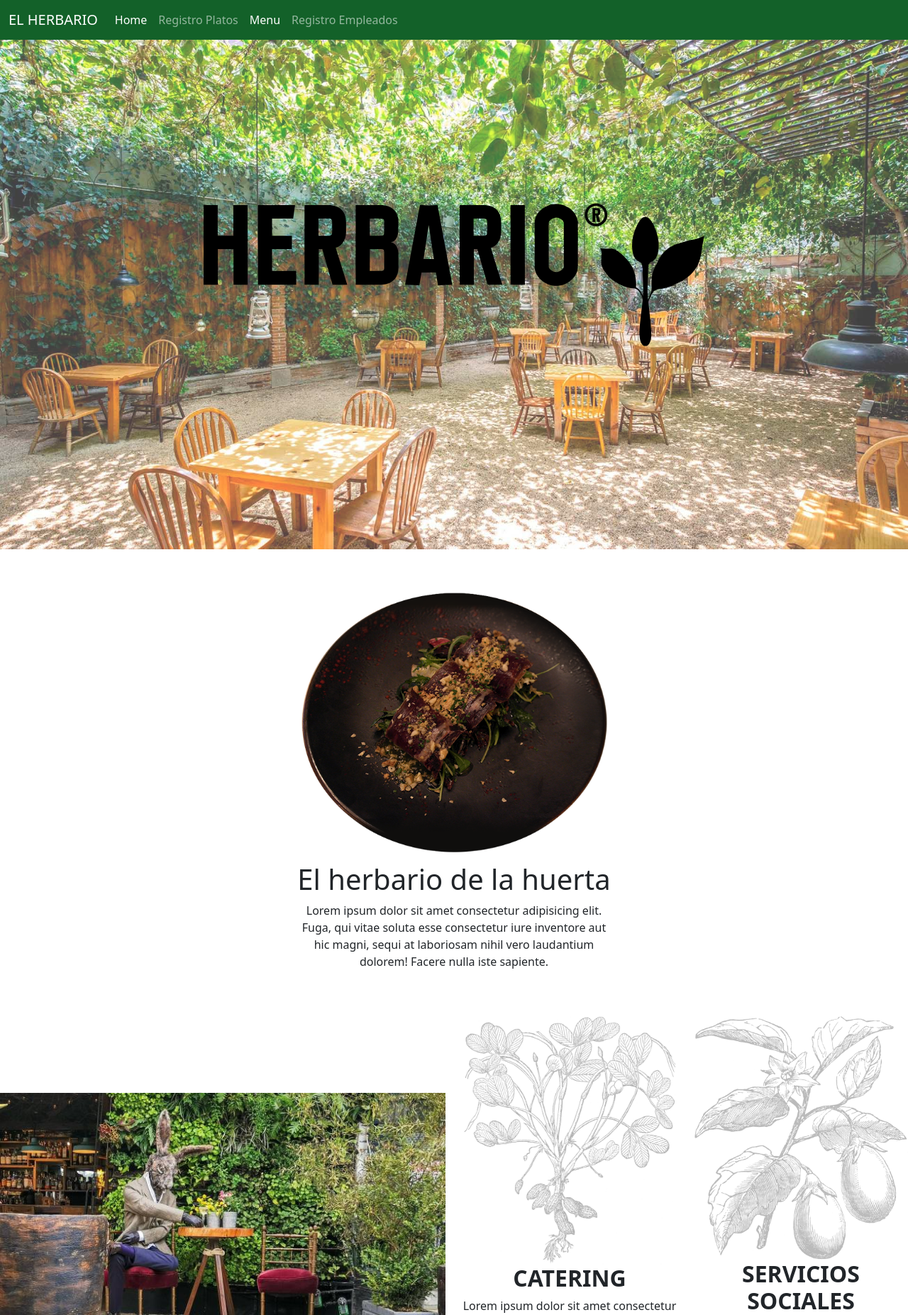
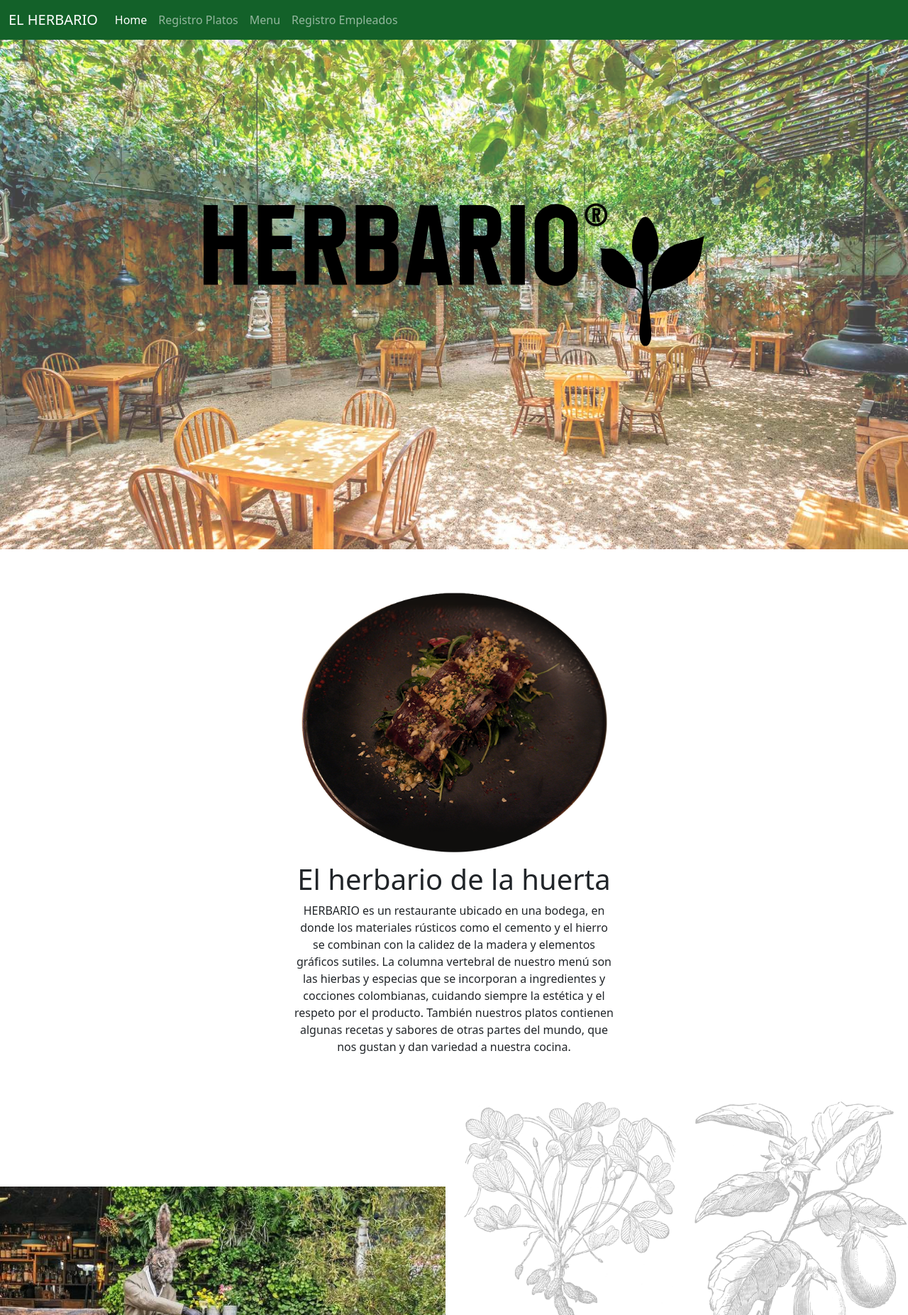
Before and after one commit to Samus8899/restaurantesabado, a Django app: page / in a window 1280 px wide. Shown: the top 1853 px of the page at 71% size. Run offline with Django 4.2, Linux system fonts and the light colour scheme; some libraries are stand-ins or nearby versions.

Commit message:
Detalles finales

```diff
--- a/config/web/templates/home.html
+++ b/config/web/templates/home.html
@@ -1,5 +1,6 @@
 <!DOCTYPE html>
 <html lang="en">
+
 <head>
     <meta charset="UTF-8">
     <meta http-equiv="X-UA-Compatible" content="IE=edge">
@@ -8,9 +9,9 @@
     <!-- CSS only -->
     <link href="https://cdn.jsdelivr.net/npm/bootstrap@5.2.2/dist/css/bootstrap.min.css" rel="stylesheet" integrity="sha384-Zenh87qX5JnK2Jl0vWa8Ck2rdkQ2Bzep5IDxbcnCeuOxjzrPF/et3URy9Bv1WTRi" crossorigin="anonymous">
     <link rel="stylesheet" href="../static/styles/estilosHome.css">
-    <link rel="stylesheet" href="https://cdnjs.cloudflare.com/ajax/libs/animate.css/4.1.1/animate.min.css"
-  />
+    <link rel="stylesheet" href="https://cdnjs.cloudflare.com/ajax/libs/animate.css/4.1.1/animate.min.css" />
 </head>
+
 <body>
 
     <header>
@@ -30,7 +31,9 @@
                     <div class="col-12 col-md-5 text-center">
                         <img src="../static/img/plato.png" alt="plato" class="img-fluid w-100">
                         <h1>El herbario de la huerta</h1>
-                        <p class="wow animate__animated animate__fadeInUp animate__slow">Lorem ipsum dolor sit amet consectetur adipisicing elit. Fuga, qui vitae soluta esse consectetur iure inventore aut hic magni, sequi at laboriosam nihil vero laudantium dolorem! Facere nulla iste sapiente.</p>
+                        <p class="wow animate__animated animate__fadeInUp animate__slow">HERBARIO es un restaurante ubicado en una bodega, en donde los materiales rústicos como el cemento y el hierro se combinan con la calidez de la madera y elementos gráficos sutiles. La columna vertebral de nuestro menú son las hierbas
+                            y especias que se incorporan a ingredientes y cocciones colombianas, cuidando siempre la estética y el respeto por el producto. También nuestros platos contienen algunas recetas y sabores de otras partes del mundo, que nos
+                            gustan y dan variedad a nuestra cocina.</p>
                     </div>
                 </div>
             </div>
@@ -47,12 +50,15 @@
                             <div class="col-12 col-md-6 text-center">
                                 <img src="../static/img/vegetal_1.jpg" alt="vg1" class="img-fluid w-100">
                                 <h2 class="fw-bold wow animate__animated animate__fadeInUp animate__slow">CATERING</h2>
-                                <p class="wow animate__animated animate__fadeInUp animate__slow">Lorem ipsum dolor sit amet consectetur adipisicing elit. Excepturi officiis soluta quisquam voluptates commodi nisi recusandae ea delectus! Vero nam doloremque eos dolores nesciunt laudantium praesentium possimus quae labore distinctio.</p>
+                                <p class="wow animate__animated animate__fadeInUp animate__slow">Vamos a tu casa. Vamos a tu empresa. Herbario se desplaza a donde estas. Diseñamos un menú para que nuestros platos hagan parte del entretenimiento y comuniquen el mensaje que deseas. Partiendo del concepto de nuestros
+                                    clientes proponemos desde los colores, los sabores y las texturas. Sabemos que la diferencia está en los detalles…
+                                </p>
                             </div>
                             <div class="col-12 col-md-6 text-center">
                                 <img src="../static/img/vegetal_2.jpg" alt="vg1" class="img-fluid w-100">
                                 <h2 class="fw-bold wow animate__animated animate__fadeInUp animate__slow">SERVICIOS SOCIALES</h2>
-                                <p class="wow animate__animated animate__fadeInUp animate__slow">Lorem, ipsum dolor sit amet consectetur adipisicing elit. Veritatis exercitationem assumenda, corrupti neque iste libero, mollitia recusandae, nostrum iusto cupiditate atque quibusdam corporis. Quia quod, provident magnam harum consequuntur nesciunt.</p>
+                                <p class="wow animate__animated animate__fadeInUp animate__slow">Matrimonios, aniversarios, cumpleaños. Porque la vida es solo una y esta compuesta de recuerdos. Porque hay cosas que se viven una sóla vez en la vida. Porque siempre es buen momento para celebrar con los tuyos y expresar
+                                    cariño y gratitud. Dejalo en nuestra mano. Es nuestra pasión y nuestra razón de ser.</p>
                             </div>
                         </div>
                     </div>
@@ -77,7 +83,7 @@
                         <img src="../static/img/plato3.jpg" alt="p3" class="img-fluid w-100 wow animate__animated animate__fadeInRight animate__slow shadow zoom">
                     </div>
                     <div class="col-12 text-center mt-4">
-                        <a href="#" class="btn btn-outline-light">Ver Menú</a>
+                        <a href="{% url 'menu' %} " class="btn btn-outline-light ">Ver Menú</a>
                     </div>
 
                 </div>
@@ -93,10 +99,11 @@
 
 
     <!-- JavaScript Bundle with Popper -->
-    <script src="https://cdn.jsdelivr.net/npm/bootstrap@5.2.2/dist/js/bootstrap.bundle.min.js" integrity="sha384-OERcA2EqjJCMA+/3y+gxIOqMEjwtxJY7qPCqsdltbNJuaOe923+mo//f6V8Qbsw3" crossorigin="anonymous"></script>
-    <script src="../static/js/wow.min.js"></script>
+    <script src="https://cdn.jsdelivr.net/npm/bootstrap@5.2.2/dist/js/bootstrap.bundle.min.js " integrity="sha384-OERcA2EqjJCMA+/3y+gxIOqMEjwtxJY7qPCqsdltbNJuaOe923+mo//f6V8Qbsw3 " crossorigin="anonymous "></script>
+    <script src="../static/js/wow.min.js "></script>
     <script>
         new WOW().init();
     </script>
 </body>
+
 </html>
--- a/config/web/templates/shared/menu.html
+++ b/config/web/templates/shared/menu.html
@@ -13,7 +13,7 @@
                     <a class="nav-link" href="{% url 'platos' %}">Registro Platos</a>
                 </li>
                 <li class="nav-item">
-            <a class="nav-link active" aria-current="page" href="{% url 'menu' %}">Menu</a>
+                    <a class="nav-link" href="{% url 'menu' %}">Menu</a>
                 </li>
                 <li class="nav-item">
                     <a class="nav-link" href="{% url 'empleados' %}">Registro Empleados</a>
--- a/config/web/views.py
+++ b/config/web/views.py
@@ -22,6 +22,7 @@
     # rutina para consulta de platos
     platosConsultados=Platos.objects.all()
     print(platosConsultados)
+
 
     #Esta vista va a utilizar un formulario de django
     #DEBO CREAR ENTONCES UN OBJETO DE LA CLASE FormularioPlatos()
```
Lines whose indentation alone changed are shown as unchanged.
